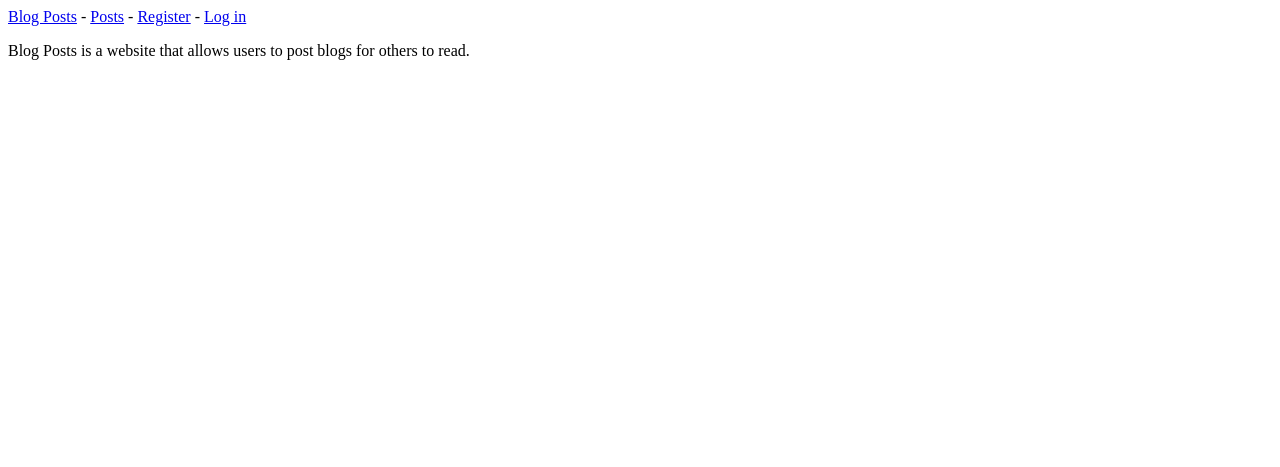
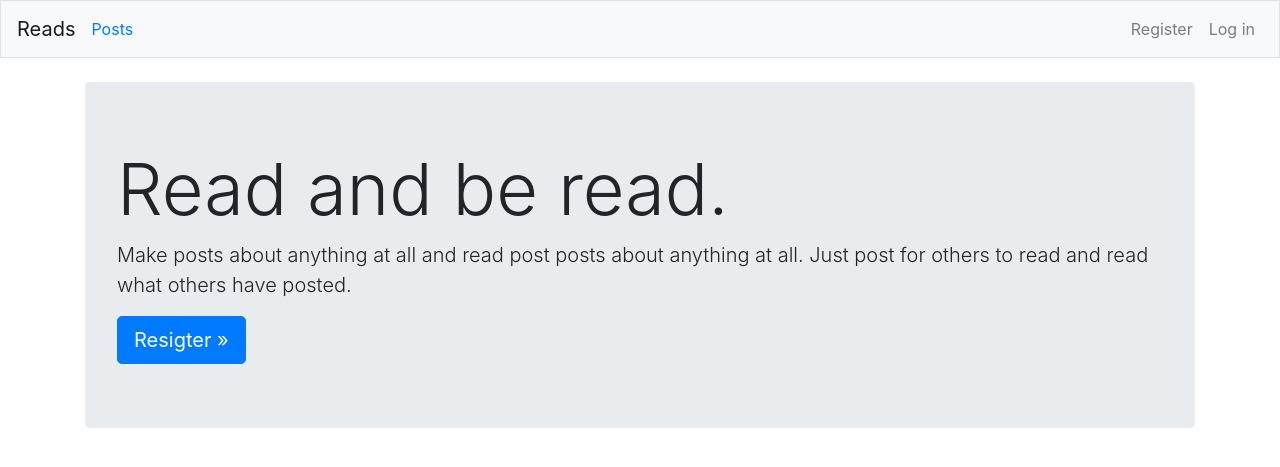
Before and after one commit to yawok/blog-website, a Django app: page / in a window 1280 px wide. Shown: the top 467 px of the page. Run offline with Django 4.2, Linux system fonts and the light colour scheme; some libraries are stand-ins or nearby versions.

Commit message:
restyled the base and the homepage.

```diff
--- a/blog/settings.py
+++ b/blog/settings.py
@@ -34,6 +34,9 @@ INSTALLED_APPS = [
     #My apps
     "blogposts",
     "users",
+
+    #Third party apps.
+    "bootstrap4",
 
     #Default django apps
     'django.contrib.admin',
--- a/blogposts/templates/blogposts/base.html
+++ b/blogposts/templates/blogposts/base.html
@@ -1,13 +1,61 @@
-<p>
-	<a href="{% url 'blogposts:index' %}">Blog Posts</a> -
-	<a href="{% url 'blogposts:posts' %}">Posts</a> -
-	{% if user.is_authenticated %}
-		Hello, {{ user.username }}.
-		<a href="{% url 'users:logout' %}">Log out</a>
-	{% else %}
-		<a href="{% url 'users:register' %}">Register</a> -
-		<a href="{% url 'users:login' %}">Log in</a>
-	{% endif %}
-</p>
+{% load bootstrap4 %}
 
-{% block content %}{% endblock content %}
+<!doctype html>
+<html lang="en">
+<head>
+	<meta charset="utf-8">
+	<meta name="viewport" content="width=device-width, initial-scale=1,
+				shrink-to-fit=no">
+	<title>Reads</title>
+	{% bootstrap_css %}
+	{% bootstrap_javascript jquery="full" %}
+
+</head>
+<body>
+	<nav class="navbar navbar-expand-md navbar-light bg-light mb-4 border">
+		<a class="navbar-brand" href="{% url "blogposts:index" %}">Reads</a>
+
+		<button class="navbar-toggler" type="button" data-toggle="collapse"
+			data-target="#navbarCollapse" aria-controls="navbarCollapse"
+			aria-expanded="false" aria-label="Toggle navigation">
+			<span class="navbar-toggler-icon"></span></button>
+		<div class="collapse navbar-collapse" id="navbarCollapse">
+			<ul class="navbar-nav mr-auto">
+				<li class="nav-item">
+					<a class="nav-item" href="{% url 'blogposts:posts' %}">
+						Posts</a></li>
+			</ul>
+			<ul class="navbar-nav ml-auto">
+				{% if user.is_authenticated %}
+				<li class="nav-item">
+					<span class="navbar-text">Hello, {{ user.username }}.</span>
+				</li>
+				<li class="nav-item">
+					<a class="nav-link" href="{% url 'users:logout' %}">
+						Log out</a>
+				</li>
+				{% else %}
+				<li class="nav-item">
+					<a class="nav-link" href="{% url 'users:register' %}">
+						Register</a>
+				</li>
+				<li class="nav-item">
+					<a class="nav-link" href="{% url 'users:login' %}">
+						Log in</a>
+				</li>
+				{% endif %}
+			</ul>
+		</div>
+	</nav>
+
+	<main role="main" class="container">
+		<div class="pb-2 mb-2 border-border-bottom">
+			{% block page_header %}{% endblock page_header %}
+		</div>
+		<div>
+			{% block content %}{% endblock content %}
+		</div>
+	</main>
+</body>
+
+</html>
--- a/blogposts/templates/blogposts/index.html
+++ b/blogposts/templates/blogposts/index.html
@@ -1,6 +1,20 @@
 {% extends "blogposts/base.html" %}
 
+{% block page_header %}
+	<div class="jumbotron">
+		<h1 class="display-3">Read and be read.</h1>
 
-{% block content %}
-<p>Blog Posts is a website that allows users to post blogs for others to read.</p>
-{% endblock content %}
+		<p class="lead">Make posts about anything at all and read post
+		posts about anything at all. Just post for others to read and
+		read what others have posted.</p>
+
+		{% if not user.is_authenticated %}
+			<a class="btn btn-lg btn-primary" href="{% url 'users:register' %}"
+				role="button">Resigter &raquo;</a>
+		{% else %}
+			<a class="btn btn-lg btn-primary" href="{% url 'blogposts:posts' %}"
+				role="button">Read &raquo;</a>
+		{% endif %}
+
+	</div>
+{% endblock page_header %}
```
